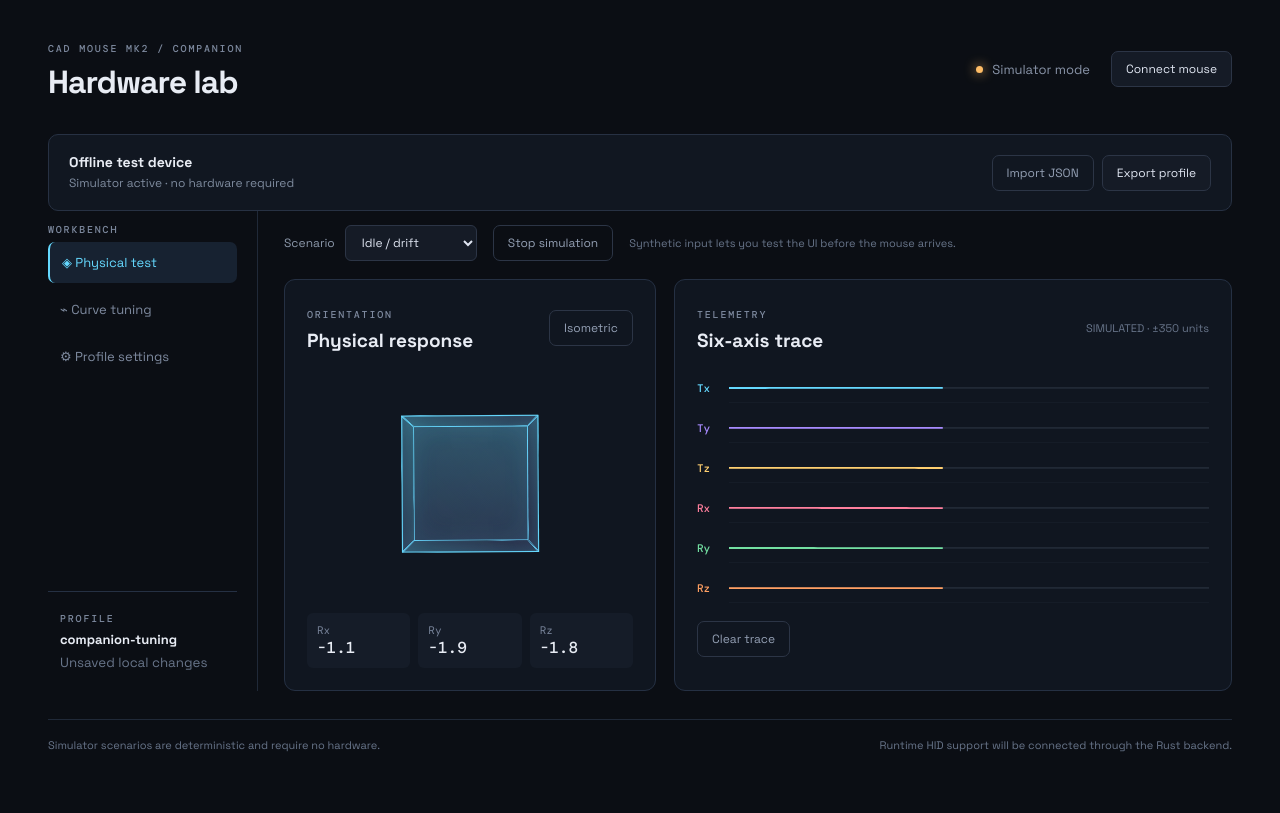
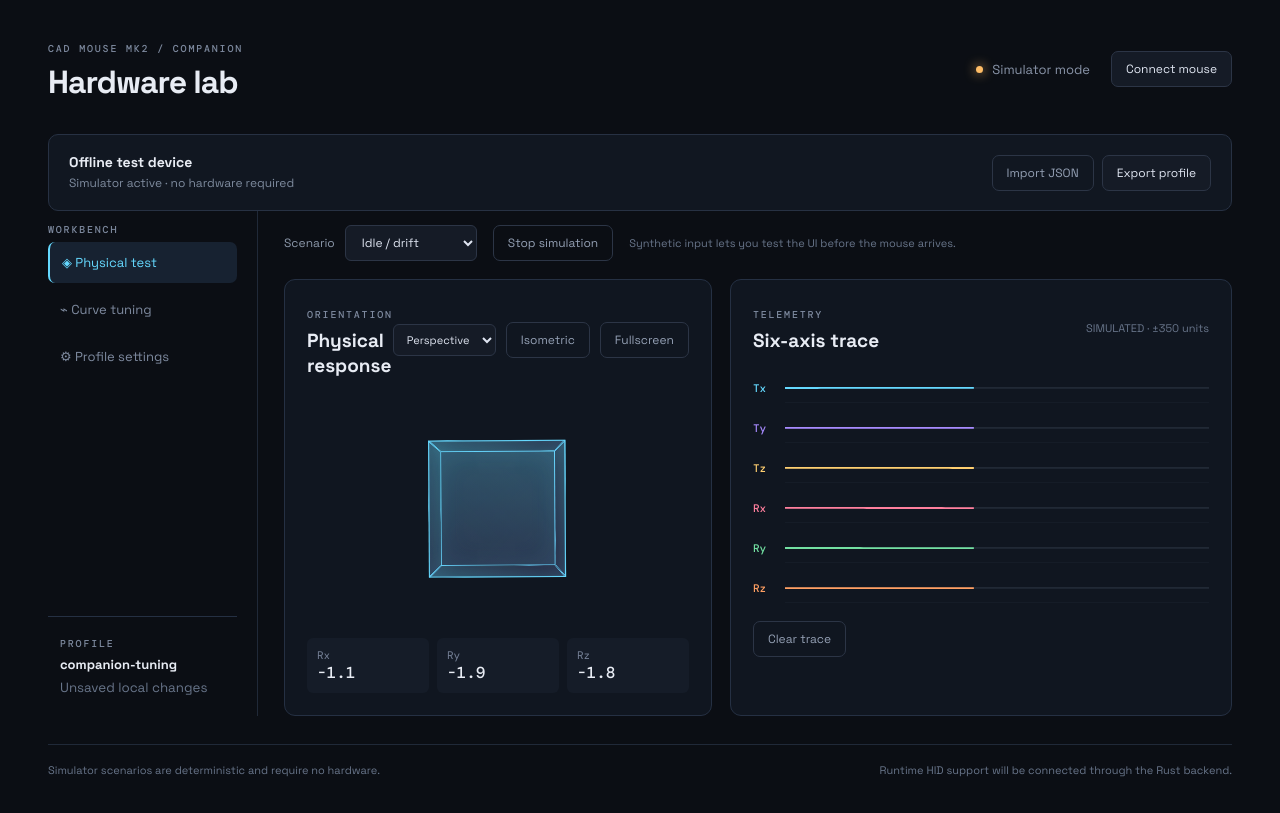
Before and after one commit to jonathanlaf/cad-mouse-mk2-companion-app, a React (Vite) app: page / in a window 1280 px wide. Built offline with nearby package versions, Linux system fonts and the light colour scheme.

Commit message:
Add fullscreen cube plane presets

```diff
--- a/src/App.tsx
+++ b/src/App.tsx
@@ -1,6 +1,7 @@
 import { useEffect, useMemo, useRef, useState } from "react";
 import "./App.css";
 import "./layout.css";
+import "./fullscreen.css";
 
 type Axis = "Tx" | "Ty" | "Tz" | "Rx" | "Ry" | "Rz";
 type Sample = { time: number; values: Record<Axis, number> };
@@ -77,6 +78,8 @@ function App() {
   const [selectedAxis, setSelectedAxis] = useState<Axis>("Tx");
   const [cube, setCube] = useState({ x: 0, y: 0, z: 0 });
   const [cubeView, setCubeView] = useState({ zoom: 1, offset: { x: 0, y: 0 } });
+  const [cubeFullscreen, setCubeFullscreen] = useState(false);
+  const [viewPlane, setViewPlane] = useState("perspective");
   const [draggingCube, setDraggingCube] = useState(false);
   const [panningCube, setPanningCube] = useState(false);
   const dragStart = useRef({ pointerX: 0, pointerY: 0, cubeX: 0, cubeY: 0 });
@@ -106,6 +109,13 @@ function App() {
   );
   const update = (key: string, value: unknown) =>
     setProfile({ ...profile, [key]: value });
+  const selectPlane = (plane: string) => {
+    setViewPlane(plane);
+    const rotations: Record<string, { x: number; y: number; z: number }> = {
+      perspective: { x: 0, y: 0, z: 0 }, front: { x: 0, y: 0, z: 0 }, back: { x: 0, y: 180, z: 0 }, left: { x: 0, y: -90, z: 0 }, right: { x: 0, y: 90, z: 0 }, top: { x: 90, y: 0, z: 0 }, bottom: { x: -90, y: 0, z: 0 },
+    };
+    if (rotations[plane]) setCube(rotations[plane]);
+  };
   const exportProfile = () => {
     const u = URL.createObjectURL(
       new Blob([JSON.stringify(profile, null, 2)], {
@@ -219,16 +229,18 @@ function App() {
                 </span>
               </section>
               <div className="hero-grid">
-                <section className="panel cube-panel">
+                <section className={`panel cube-panel ${cubeFullscreen ? "cube-fullscreen" : ""}`}>
                   <div className="panel-title">
                     <div>
                       <span className="eyebrow">ORIENTATION</span>
                       <h2>Physical response</h2>
                     </div>
                     <div className="viewport-tools">
+                      <select className="plane-select" value={viewPlane} onChange={(e) => selectPlane(e.target.value)} aria-label="Cube view plane"><option value="perspective">Perspective</option><option value="front">Front</option><option value="back">Back</option><option value="left">Left</option><option value="right">Right</option><option value="top">Top</option><option value="bottom">Bottom</option></select>
                       <button className="button secondary" onClick={() => setViewMode(viewMode === "perspective" ? "isometric" : "perspective")}>
                         {viewMode === "perspective" ? "Isometric" : "Perspective"}
                       </button>
+                      <button className="button secondary" onClick={() => setCubeFullscreen(!cubeFullscreen)}>{cubeFullscreen ? "Exit fullscreen" : "Fullscreen"}</button>
                     </div>
                   </div>
                   <div
--- /dev/null
+++ b/src/fullscreen.css
@@ -0,0 +1 @@
+.viewport-tools{display:flex;align-items:center;gap:10px}.plane-select{background:#151b26;color:#dfe5f1;border:1px solid #2c3546;padding:7px 9px;border-radius:6px;font-size:11px}.cube-fullscreen{position:fixed;inset:18px;z-index:20;min-height:0;background:#0d131d;box-shadow:0 20px 80px #000;display:flex;flex-direction:column}.cube-fullscreen .cube-stage{flex:1;height:auto;min-height:0}
```
